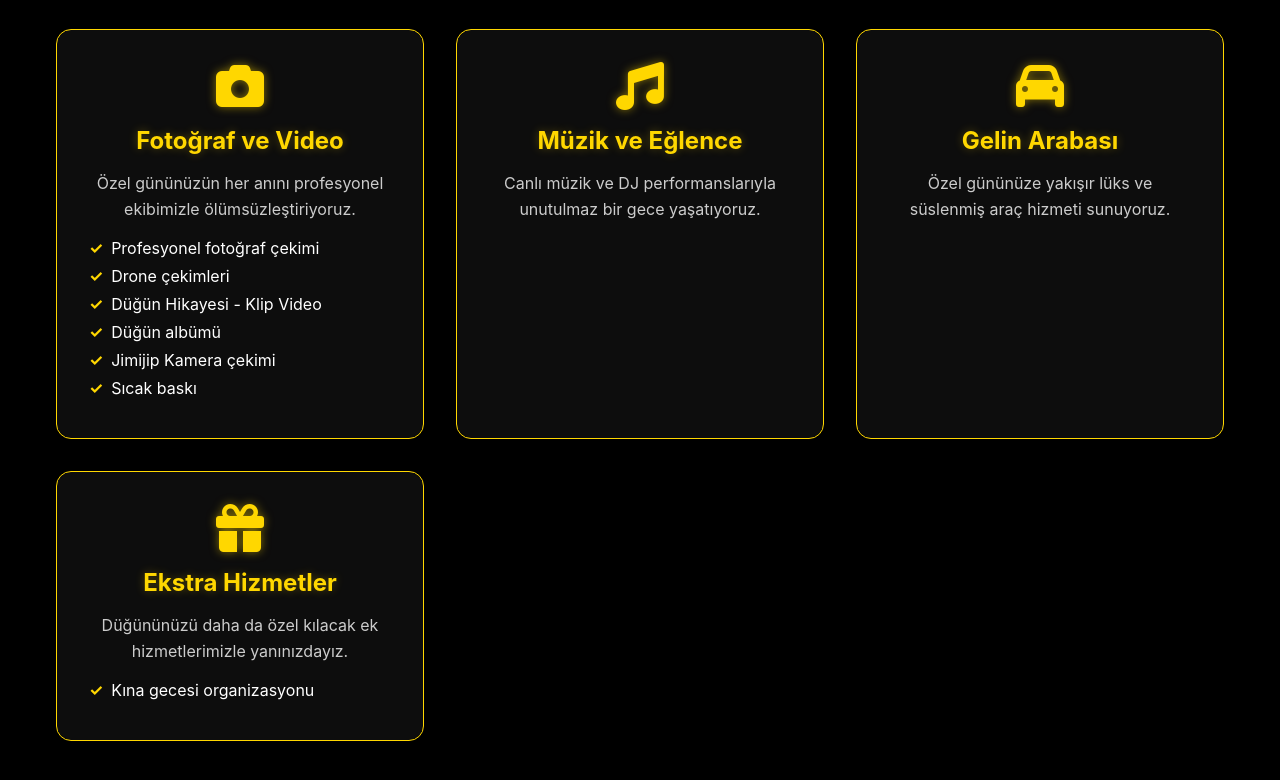
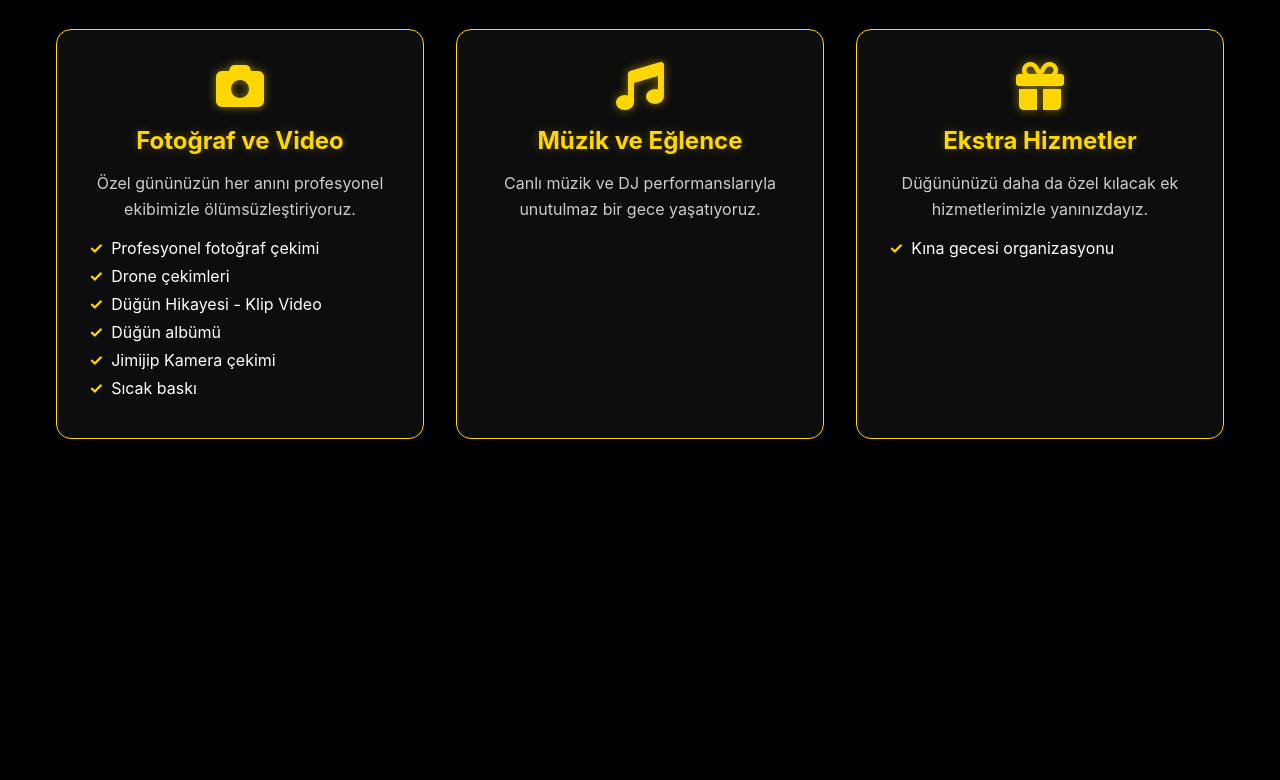
Before and after one commit to sinanuney/dugunsalonu, a plain HTML site: page services.html in a window 1280 px wide. Shown: the part 917-1697 px from the top of the page. After the commit the page ends 1404 px from the top, so only its background shows below. Drawn offline with Linux system fonts and the light colour scheme.

Commit message:
Add files via upload

```diff
--- a/services.html
+++ b/services.html
@@ -347,14 +347,6 @@
         </div>
 
         <div class="service-card">
-            <i class="fas fa-car service-icon"></i>
-            <h2 class="service-title">Gelin Arabası</h2>
-            <p class="service-description">Özel gününüze yakışır lüks ve süslenmiş araç hizmeti sunuyoruz.</p>
-            <ul class="service-features">
-            </ul>
-        </div>
-
-        <div class="service-card">
             <i class="fas fa-gift service-icon"></i>
             <h2 class="service-title">Ekstra Hizmetler</h2>
             <p class="service-description">Düğününüzü daha da özel kılacak ek hizmetlerimizle yanınızdayız.</p>
```
